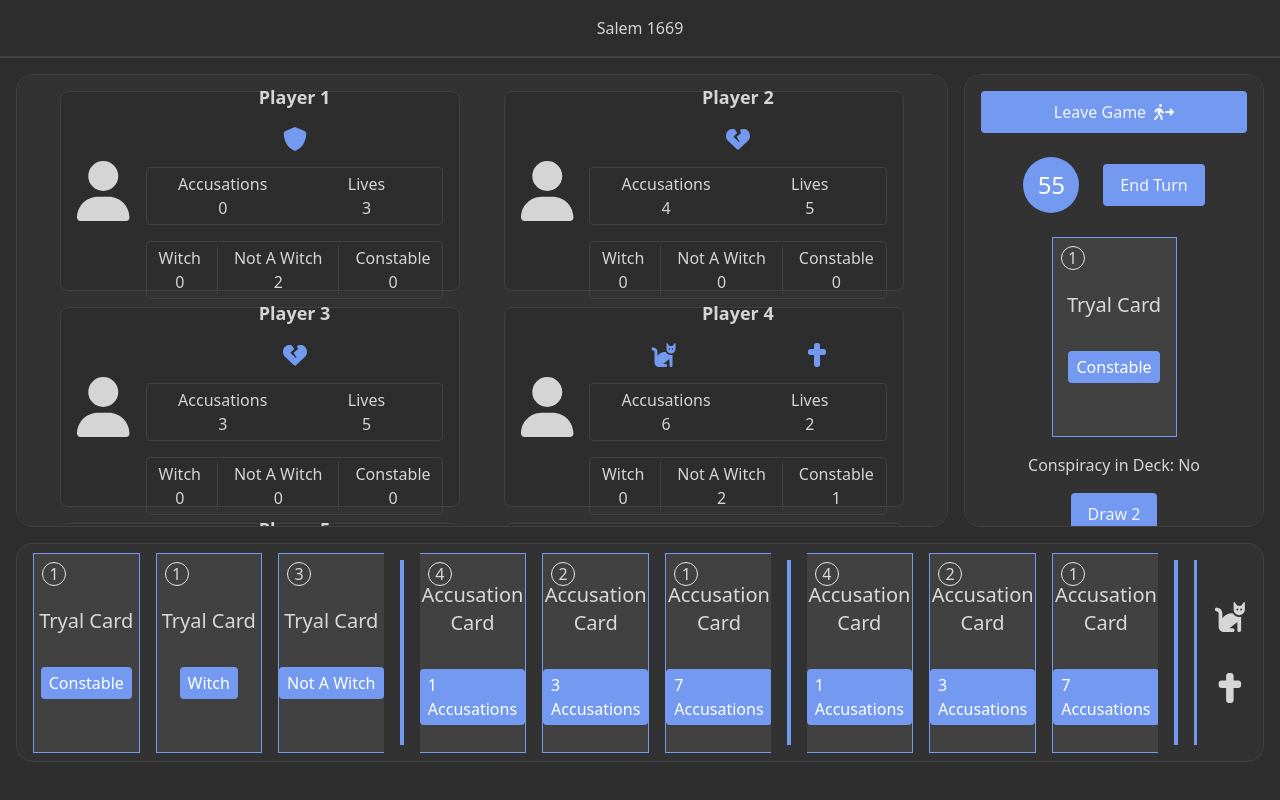
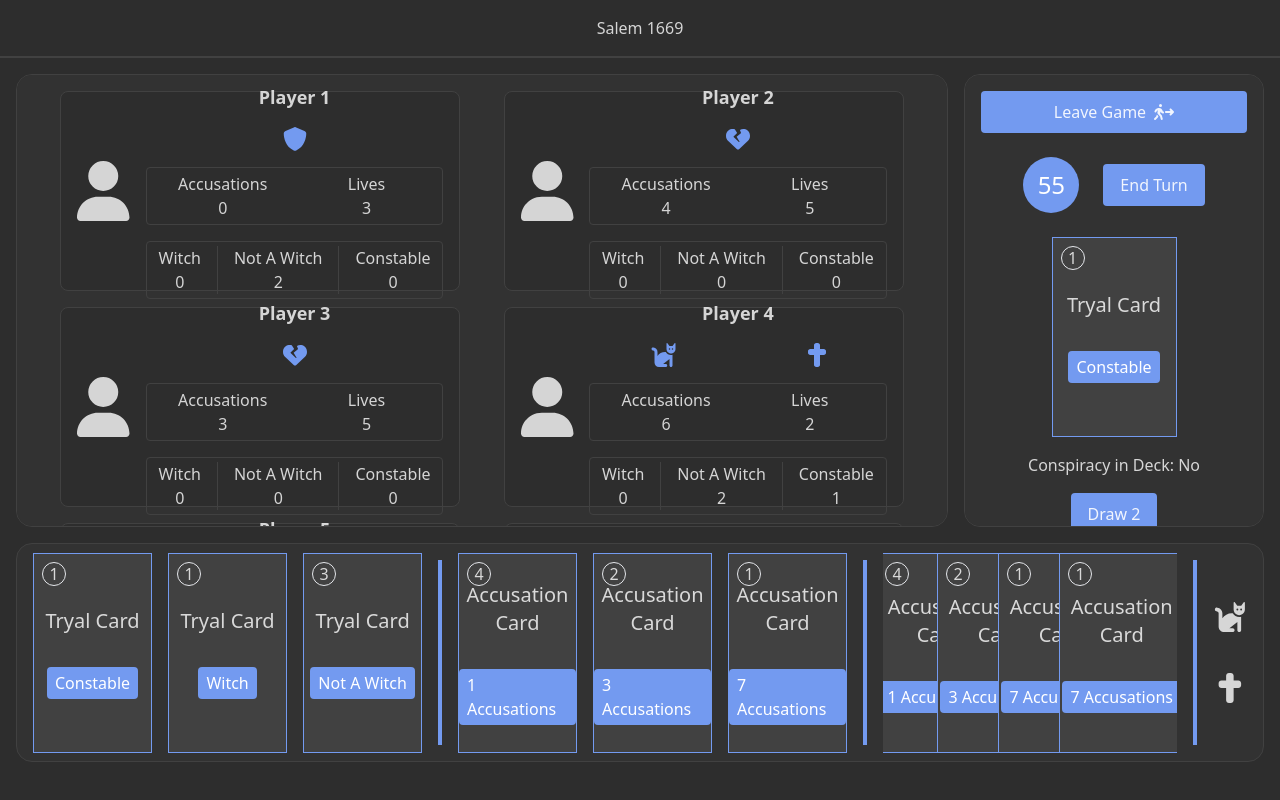
Before and after one commit to BrandonSamaroo/salem1669, a Next.js app: page /game/1 in a window 1280 px wide. Built offline with nearby package versions, Linux system fonts and the light colour scheme.

Commit message:
playing cards stack and are hoverable

```diff
--- a/src/pages/game/[game_id]/index.tsx
+++ b/src/pages/game/[game_id]/index.tsx
@@ -113,12 +113,20 @@ export default function HomePage() {
                     {/* // * Playing Cards */}
                     {/* // TODO make components for Playing Cards */}
                     {/* // TODO remove overflow-hidden and make responsive */}
-                    <div className='flex items-center justify-center gap-4 overflow-hidden'>
-                        <AccusationCard cardType={1} numberOfCards={4} />
-                        <AccusationCard cardType={3} numberOfCards={2} />
-                        <AccusationCard cardType={7} numberOfCards={1} />
+                    <div className='flex items-center justify-center overflow-hidden'>
+                        <figure className='peer relative left-0 flex transition-all hover:z-10 peer-hover:left-12'>
+                            <AccusationCard cardType={1} numberOfCards={4} />
+                        </figure>
+                        <figure className='peer relative left-0 -ml-16 flex transition-all hover:z-10 peer-hover:left-12'>
+                            <AccusationCard cardType={3} numberOfCards={2} />
+                        </figure>
+                        <figure className='peer relative left-0 -ml-16 flex transition-all hover:z-10 peer-hover:left-12'>
+                            <AccusationCard cardType={7} numberOfCards={1} />
+                        </figure>
+                        <figure className='peer relative left-0 -ml-16 flex transition-all hover:z-10 peer-hover:left-12'>
+                            <AccusationCard cardType={7} numberOfCards={1} />
+                        </figure>
                     </div>
-                    <span className='h-full w-1 bg-primary' />
 
                     {/* // * Effects on Current Player */}
                     {dummyData[3].effects && (
```
